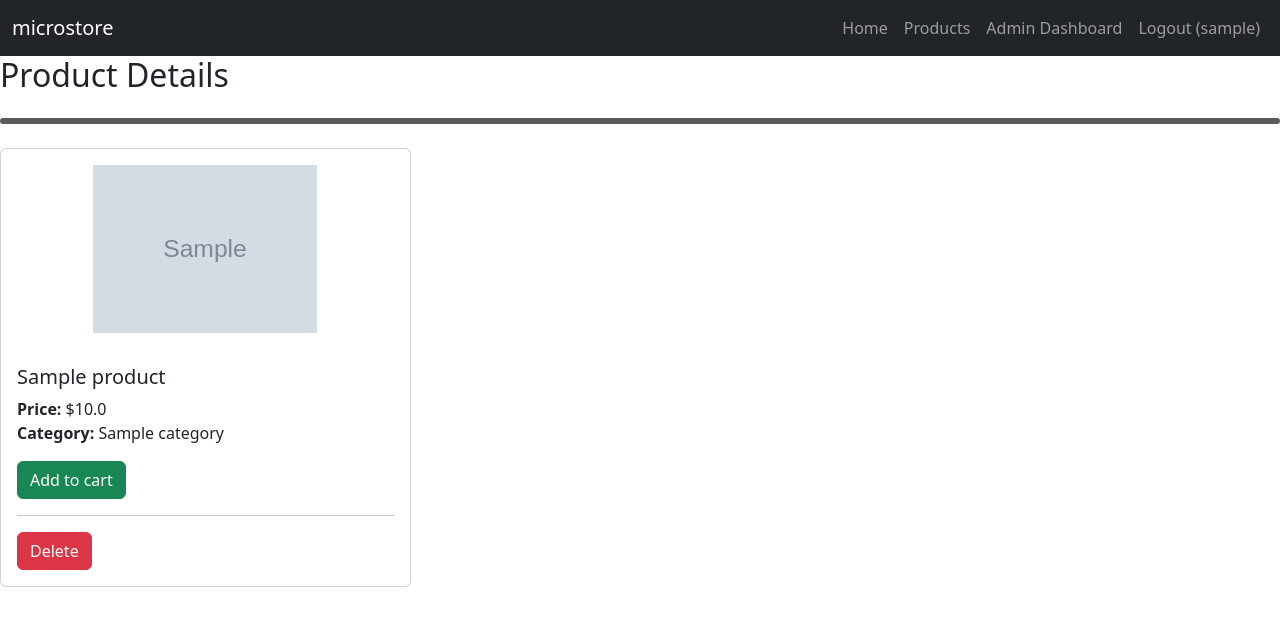
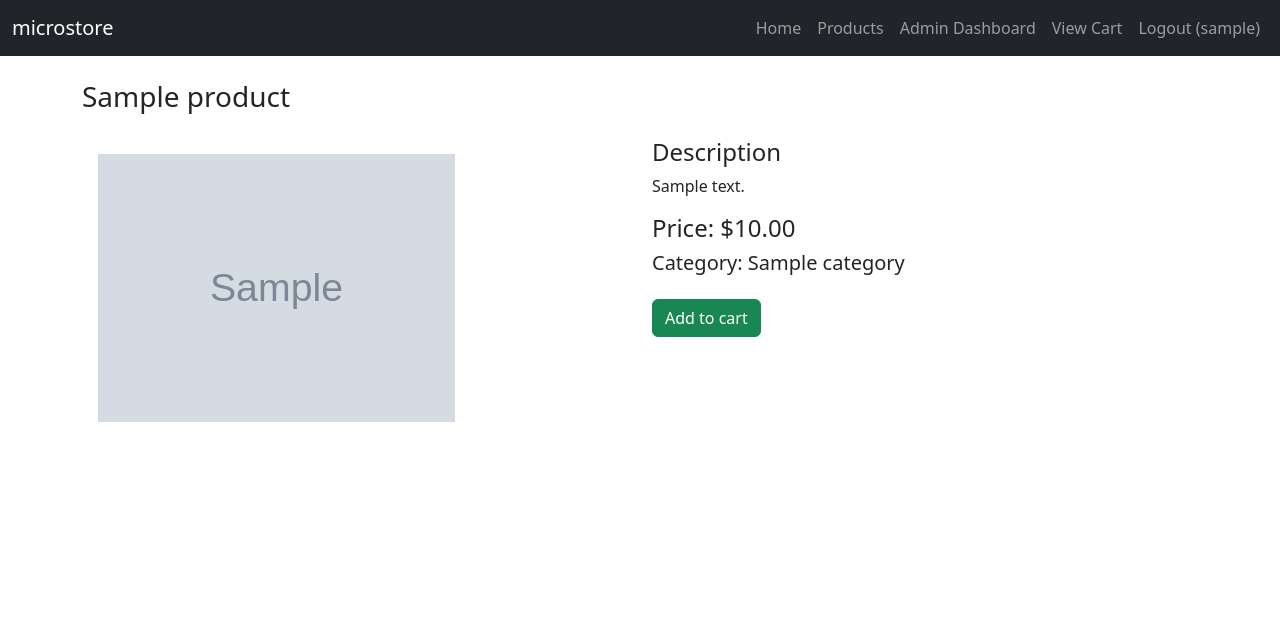
Before and after one commit to spatialdeez/microstore, a Flask app: page /product/1 in a window 1280 px wide. Shown: the top 626 px of the page. Run offline with Flask 3, Linux system fonts and the light colour scheme; a user stored in the database is signed in; tables that the repository leaves empty hold one stand-in row (values such as "Sample post"); grey boxes marked "Sample" are stand-in pictures; some libraries are stand-ins or nearby versions.

Commit message:
Full cart implementation part 2

```diff
--- a/app/models.py
+++ b/app/models.py
@@ -29,6 +29,7 @@ class CategoryForm(FlaskForm):
 class ProductForm(NameForm):
     price = DecimalField('Product Price', validators=[InputRequired(), NumberRange(min=Decimal('0.01'))]) # allow numbers minimum of 0.01
     category = SelectField('Category', validators=[InputRequired()], coerce=int) # requires input
+    description = StringField('Description', validators=[InputRequired()]) # requires input
     image = FileField('Product image', validators=[FileRequired()]) # requires image
 
 class RegistrationForm(FlaskForm):
@@ -55,14 +56,16 @@ class Product(db.Model):
     name = db.Column(db.String(255), nullable=False) # max input of 255 characters, must contain something
     price = db.Column(db.Float, nullable=False) # allow decimal numbers, must contain something
     image_path = db.Column(db.String(255), nullable=False) # max input of 255 characters, must contain something
+    description = db.Column(db.String(1000), nullable=False, default='No description available') # max input of 1000 characters, must contain something
     category_id = db.Column(db.Integer, db.ForeignKey('category.id')) # foreign key link to category table
     category = db.relationship('Category', backref=db.backref('products', lazy='dynamic')) # establish relationship with category table
 
-    def __init__(self, name, price, category, image_path):
+    def __init__(self, name, price, category, image_path, description):
         self.name = name
         self.price = price
         self.category = category
         self.image_path = image_path
+        self.description = description
 
 
     def __repr__(self):
@@ -128,12 +131,21 @@ class Cart(db.Model):
             db.session.add(cart_item)
 
     def remove_item(self, product, quantity=1):
-        cart_item = CartItem.query.filter_by(cart_id=self.id, product_id=product.id).first()
-        if cart_item:
-            if (cart_item - quantity) > 1:
-                cart_item.quantity -= quantity
-            else:
-                cart_item.delete()
+        product_id = product.id if hasattr(product, 'id') else product
+        cart_item = CartItem.query.filter_by(cart_id=self.id, product_id=product_id).first()
+        if not cart_item:
+            return None
+
+        # ensure quantity is an int and compute new quantity
+        qty = int(quantity)
+        new_qty = cart_item.quantity - qty
+
+        if new_qty > 0:
+            cart_item.quantity = new_qty
+        else:
+            # remove item when quantity goes to zero or below
+            db.session.delete(cart_item)
+
         return cart_item
 
     def get_items(self):
@@ -160,7 +172,7 @@ class CartItem(db.Model):
     id = db.Column(db.Integer, primary_key=True)
     cart_id = db.Column(db.Integer, db.ForeignKey('cart.id'), nullable=False)
     product_id = db.Column(db.Integer, db.ForeignKey('product.id'), nullable=False)
-    quantity = db.Column(db.Integer, nullable=False)
+    quantity = db.Column(db.Integer, nullable=False, default=1)
 
     product = db.relationship('Product')
     # create relationship with Product model. Will need to use later to refer to this database for price of items
--- a/app/routes.py
+++ b/app/routes.py
@@ -76,9 +76,10 @@ def product(id):
             'name': product.name,
             'price': str(product.price),
             'category': product.category.name, # category name
+            'description': product.description,
             'image_path': product.image_path
         }
-    return render_template('product view.html', page_name=f'{product.name}' ,products_show=products_show)
+    return render_template('product page.html', page_name=f'{product.name}' ,products_show=products_show)
 
 # show all categories
 @app.route('/admin/categories')
@@ -110,6 +111,7 @@ def create_product():
     if form.validate_on_submit():
         name = form.name.data # get inputted name
         price = form.price.data # get inputted price
+        description = form.description.data # get inputted description
         category = Category.query.get_or_404(form.category.data) # get inputted category
         image = form.image.data # get uploaded image
         if allowed_file(image.filename):
@@ -119,11 +121,11 @@ def create_product():
                 flash('Product image already exists. Try changing the image name.', 'warning') # if image name already exists, redirect user back to the product create page
                 return render_template('product create.html', page_name='Create a product',form=form)
             image.save(os.path.join(app.config['UPLOAD_FOLDER'], filename)) # store image into /static/images
-        product = Product(name, price, category, filename) # stage the changes
+        product = Product(name, price, category, filename, description) # stage the changes
         db.session.add(product) # add staged changes into current session
         db.session.commit() # commit staged changes
         flash(f'Product {name} has successfully been created!', 'success')
-        return redirect(url_for('index')) # return user to frontpage
+        return redirect(url_for('create_product')) # return user to frontpage
 
     if form.errors:
         flash(form.errors, 'danger') # show the error message
@@ -131,7 +133,7 @@ def create_product():
     return render_template('product create.html', page_name='Create a product', form=form)
 
 # create new category
-@app.route('/category-create', methods=['GET','POST',])
+@app.route('/category-create', methods=['GET','POST'])
 @login_required
 @admin_login_required
 def create_category():
@@ -214,6 +216,22 @@ def purchase(id):
     cart.add_item(product, quantity=1)
     db.session.commit()
     flash(f'Successfully added {product.name} into cart.', 'success')
+    return redirect(url_for('view_cart'))
+
+@app.route('/cart/remove/<int:id>', methods=['POST'])
+@login_required
+def delete_cart_item(id):
+    product = Product.query.get_or_404(id) # obtain the product
+    cart = Cart.query.filter_by(user_id=current_user.id).first()
+    # create a cart if it is a new user
+    if not cart:
+        cart = Cart(user_id=current_user.id)
+        db.session.add(cart)
+        db.session.commit()
+
+    cart.remove_item(product, quantity=1)
+    db.session.commit()
+    flash(f'Successfully removed {product.name} from cart.', 'success')
     return redirect(url_for('view_cart'))
 
 
--- a/app/templates/base.html
+++ b/app/templates/base.html
@@ -31,6 +31,10 @@
                         </li>
                     {% endif %}
                     {% if current_user.is_authenticated %}
+                    <li class="nav-item">
+                            <a class="nav-link {{ 'active' if request.endpoint == 'view_cart' }}"
+                               href="{{ url_for('view_cart') }}">View Cart</a>
+                        </li>
                         <li class="nav-item">
                             <a class="nav-link {{ 'active' if request.endpoint == 'logout' }}"
                                href="{{ url_for('logout') }}">Logout ({{ current_user.username }})</a>
--- a/app/templates/cart view.html
+++ b/app/templates/cart view.html
@@ -19,6 +19,11 @@
             <td>{{ items.product.name }}</td>
             <td>{{ items.quantity }}</td>
             <td>${{ "%.2f" | format(items.product.price * items.quantity) }}</td>
+            <td>
+              <form action="{{ url_for('delete_cart_item', id=items.product.id) }}" method="POST"
+                    onsubmit="return confirm('Are you sure you want to remove this item from your cart?');">
+                <button type="submit" class="btn btn-danger btn-sm">Remove from Cart</button>
+              </form>
         {% endfor %}
       </tbody>
     </table>
--- a/app/templates/product create.html
+++ b/app/templates/product create.html
@@ -9,6 +9,7 @@
       {{ form.csrf_token }}
       <div class="form-group">{{ form.name.label }}: {{ form.name() }}</div>
       <div class="form-group">{{ form.price.label }}: {{ form.price() }}</div>
+      <div class="form-group">{{ form.description.label }}: {{ form.description() }}</div>
       <div class="form-group">{{ form.category.label }}: {{ form.category() }}</div>
       <div class="form-group">{{ form.image.label }}: {{ form.image(style='display:inline;') }}</div>
       <button type="submit" class="btn btn-default">Submit</button>
--- /dev/null
+++ b/app/templates/product page.html
@@ -0,0 +1,34 @@
+{% extends 'base.html' %}
+
+{% block content %}
+  <div class="container mt-4">
+    {% for id, product in products_show.items() %}
+      <h3 class="mb-4">{{ product['name'] }}</h3>
+      <div class="row">
+        <div class="col-md-6">
+          {% if product['image_path'] %}
+            <img src="{{ url_for('static', filename='images/' + product['image_path']) }}"
+                class="img-fluid"
+                style="height: 300px; object-fit: contain; padding: 1rem;">
+          {% else %}
+            <div class="bg-light d-flex align-items-center justify-content-center"
+                style="height: 300px;">
+              <span class="text-muted">No product image</span>
+            </div>
+          {% endif %}
+        </div>
+        <div class="col-md-6">
+          <h4>Description</h4>
+          <p>{{ product['description'] }}</p>
+          <h4>Price: ${{ "%.2f" | format(product['price']|float) }}</h4>
+          <h5>Category: {{ product['category'] }}</h5>
+          {% if current_user.is_authenticated %}
+            <form action="{{ url_for('purchase', id=id) }}" method="POST">
+              <button type="submit" class="btn btn-success mt-3">Add to cart</button>
+            </form>
+          {% endif %}
+        </div>
+      </div>
+    {% endfor %}
+  </div>
+{% endblock %}
--- a/app/templates/product view.html
+++ b/app/templates/product view.html
@@ -24,11 +24,14 @@
                         <strong>Price:</strong> ${{ product['price'] }}<br>
                         <strong>Category:</strong> {{ product['category'] }}
                     </p>
-                    {% if current_user.is_authenticated %}
-                        <form action="{{ url_for('purchase', id=id) }}" method="POST">
-                            <button type="submit" class="btn btn-success">Add to cart</button>
-                        </form>
-                    {% endif %}
+                    <div class="d-flex gap-2">
+                        {% if current_user.is_authenticated %}
+                            <form action="{{ url_for('purchase', id=id) }}" method="POST">
+                                <button type="submit" class="btn btn-success">Add to cart</button>
+                            </form>
+                        {% endif %}
+                        <a href="{{ url_for('product', id=id) }}" class="btn btn-primary">View Details</a>
+                    </div>
 
                     {% if current_user.is_authenticated and current_user.admin %}
                         <hr>
```
Also changed, not shown: app/templates/homepage.html (+8 -5 lines), README.md, app/static/images/71BHpQLBvXL.jpg (deleted), app/static/images/MSI_27-Inch_QHD_180Hz_Gaming_Monitor_-_White_MAG274QRFW.png (deleted), app/static/images/Screenshot_2025-11-04_104030.png (deleted), app/static/images/iphone-15-pro-max-black-titanium.png (deleted), app/static/images/sg-11134207-7rauv-macyyjy37y0zc1.png (deleted), app/static/images/sg-11134207-7rept-m2ar8zx14aeu8d.png (deleted), 1 other file.
